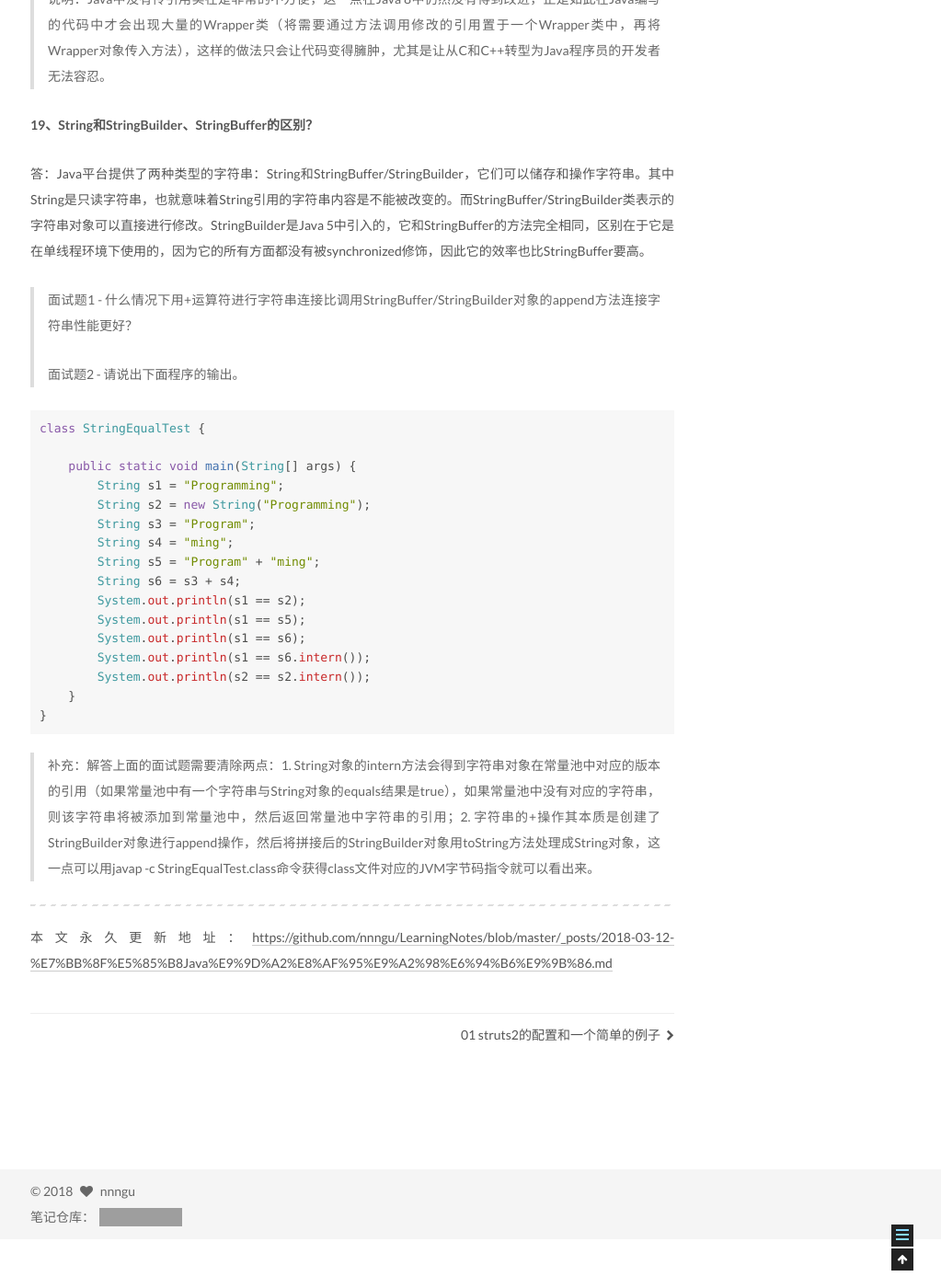
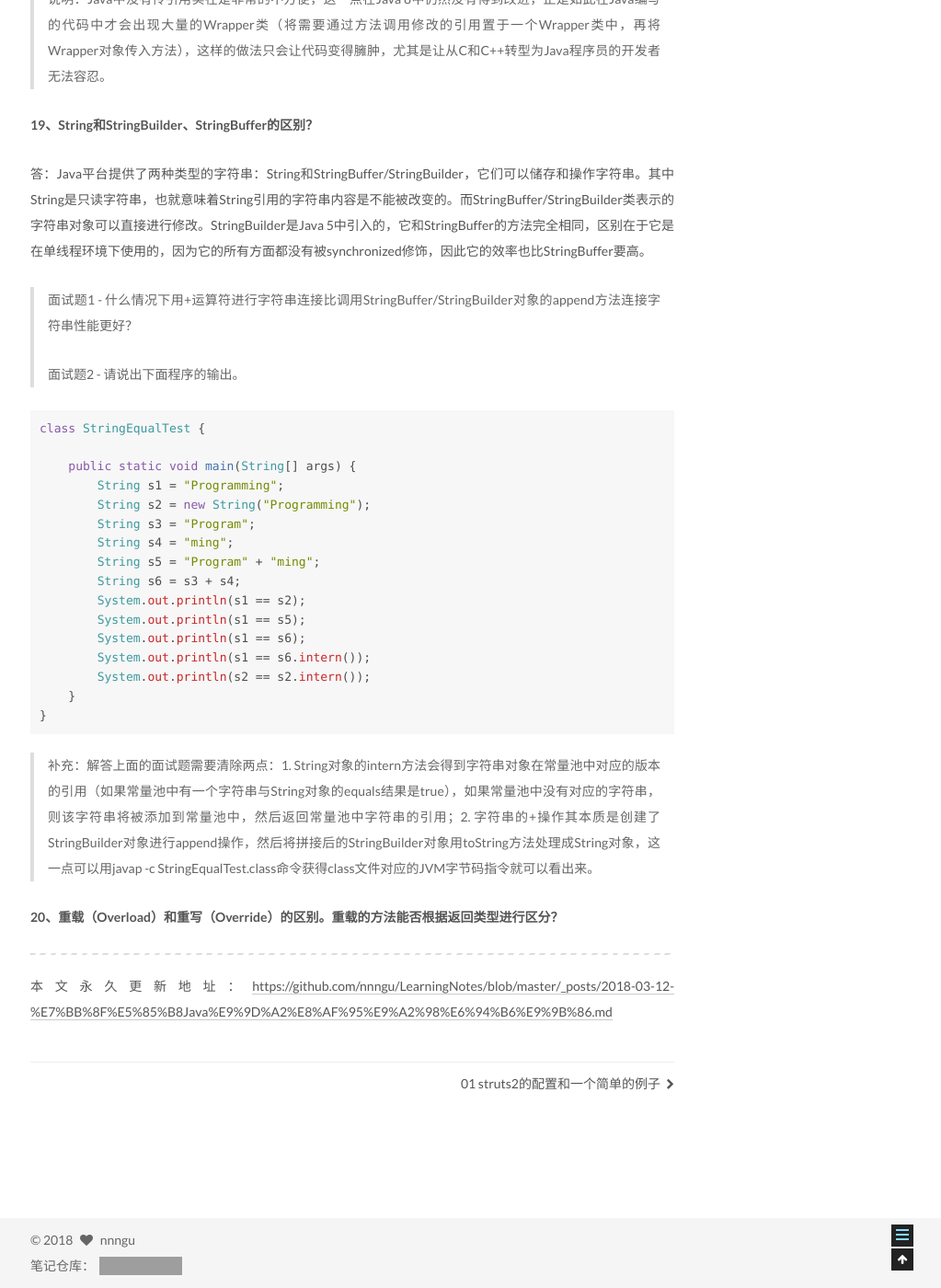
Before and after one commit to nnngu/LearningNotes, a Jekyll site: the page built from _posts/2018-03-12-经典Java面试题收集.md, in a window 1280 px wide and 1400 px high, scrolled down 9365 px. Shown: the whole window at 92% size, without its empty margins (257-1280 px from the left). Built offline with Jekyll 4.4.1, drawn with Linux system fonts in a browser that asks for light colours; grey boxes are pictures that could not be loaded.

Commit message:
修改文件: _posts/2018-03-12-经典Java面试题收集.md

```diff
--- a/_posts/2018-03-12-经典Java面试题收集.md
+++ b/_posts/2018-03-12-经典Java面试题收集.md
@@ -300,6 +300,8 @@ class StringEqualTest {
 
 > 补充：解答上面的面试题需要清除两点：1. String对象的intern方法会得到字符串对象在常量池中对应的版本的引用（如果常量池中有一个字符串与String对象的equals结果是true），如果常量池中没有对应的字符串，则该字符串将被添加到常量池中，然后返回常量池中字符串的引用；2. 字符串的+操作其本质是创建了StringBuilder对象进行append操作，然后将拼接后的StringBuilder对象用toString方法处理成String对象，这一点可以用javap -c StringEqualTest.class命令获得class文件对应的JVM字节码指令就可以看出来。
 
+**20、重载（Overload）和重写（Override）的区别。重载的方法能否根据返回类型进行区分？**
+
 
 
 
```
